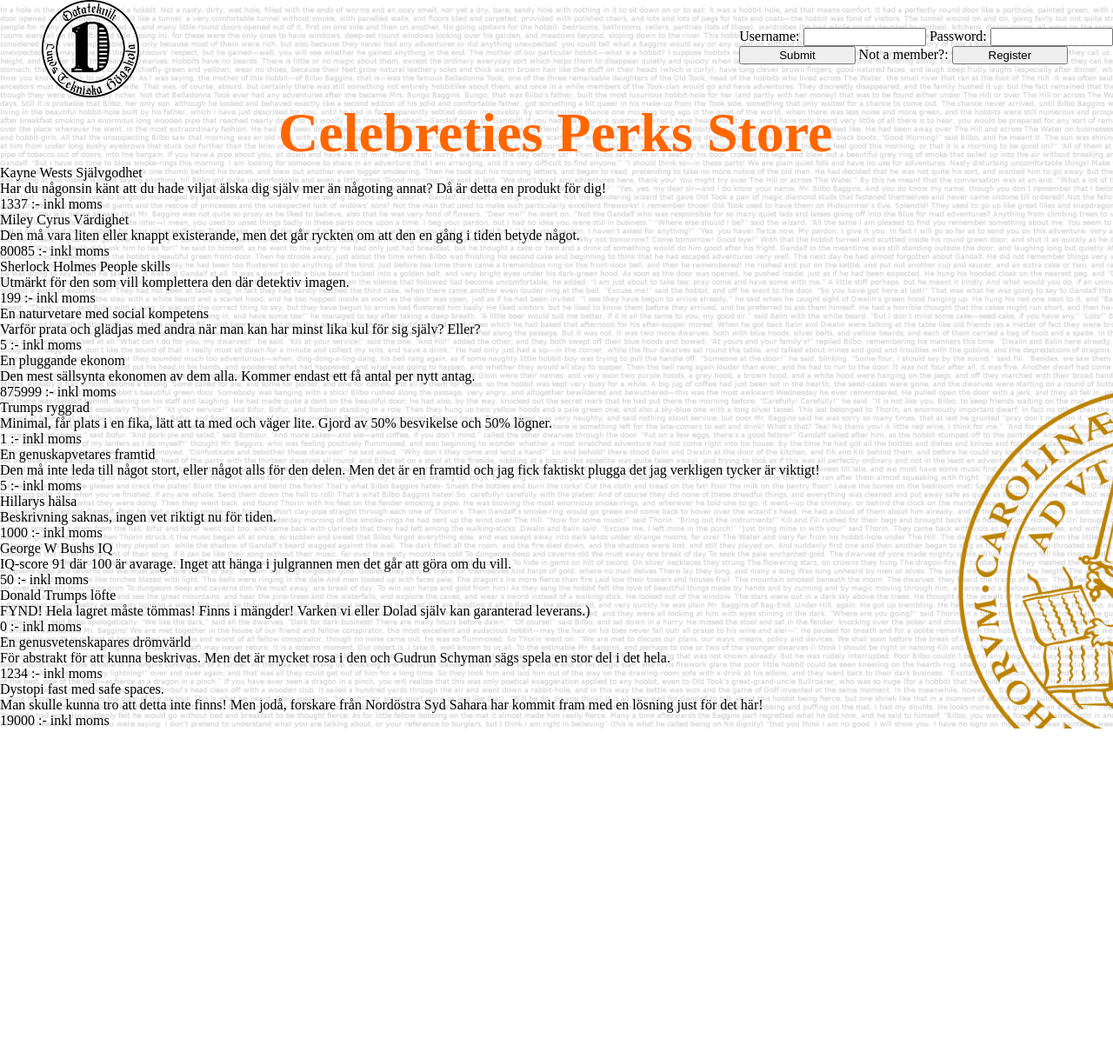
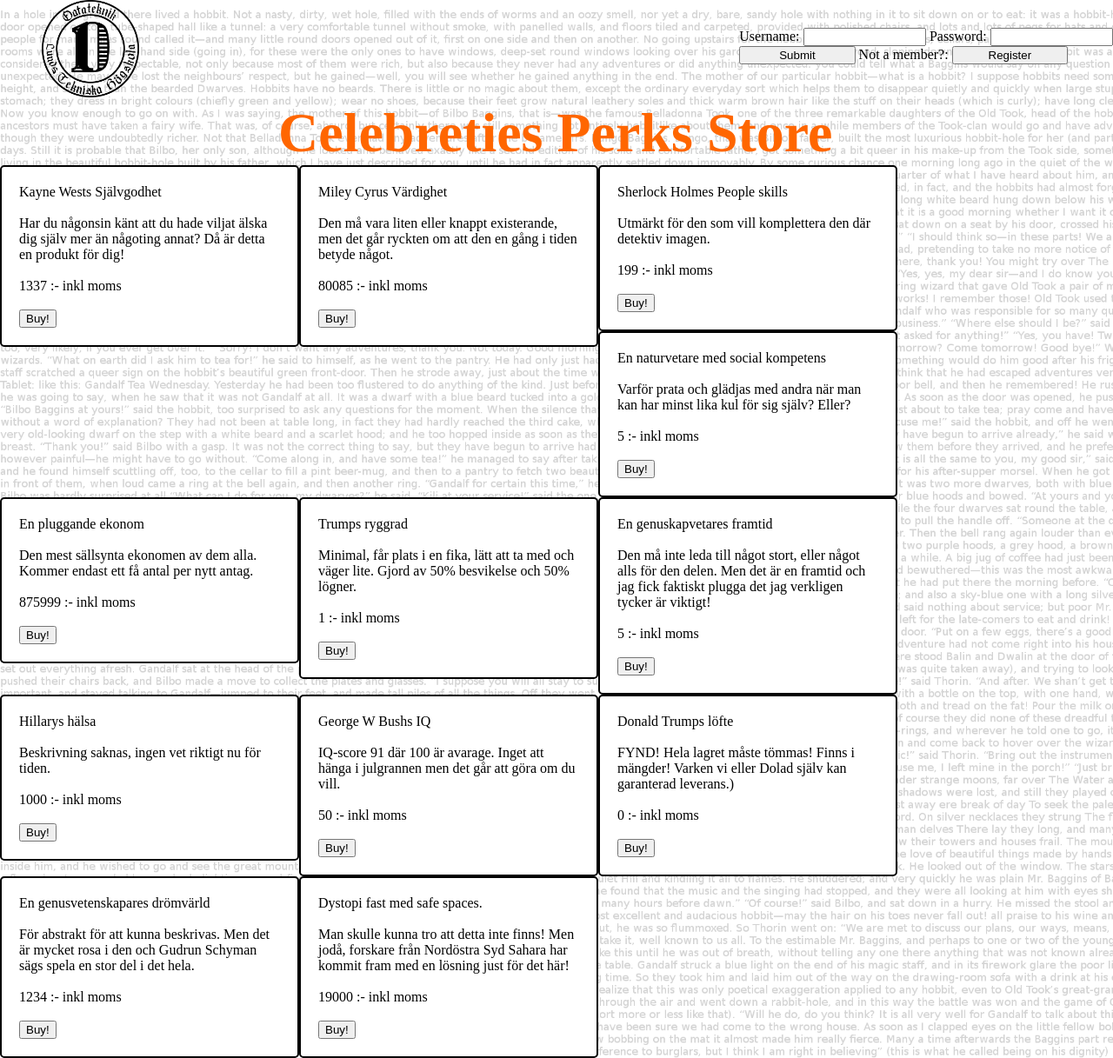
Before and after one commit to GustavSvensson3600/SakerWebb, a PHP site: page / in a window 1280 px wide. Shown: the whole page at 87% size. Before the commit the page ends 838 px from the top, so only its background shows below. Run offline with PHP 8.4, Linux system fonts and the light colour scheme; data comes from the database, SQL or seed files in the repository.

Commit message:
CSS, formating, divs for items start

```diff
--- a/Css.css
+++ b/Css.css
@@ -31,6 +31,7 @@ body{
   margin:0;
   padding: 0;
 }
+
 h1{ color: #FF6600;
 font-size: 400%;
 margin-left: 10px;}
@@ -88,3 +89,13 @@ form{
 input {
   width: 10em;
 }
+#items {
+  border: 2px solid black;
+  background: #ffffff;
+    border-radius: 5px;
+    padding: 20px;
+    width: 300px;
+    height: 100%;
+    float: left;
+
+}
--- a/index.php
+++ b/index.php
@@ -3,7 +3,7 @@
 <html>
 <head>
 	<meta charset="UTF-8">
-	<title>Stuff 'N Things </title>
+	<title>Celebreties Perks Store </title>
 	<link rel="stylesheet" href="Css.css">
 
 </head>
--- a/itemlist.php
+++ b/itemlist.php
@@ -1,5 +1,4 @@
 <?php include("session.php");?>
-<div id="body">
   <?php
   $db = $_SESSION['db'];
   $db->openConnection();
@@ -9,14 +8,21 @@
   $countdown = count($result);
   $k=0;
   foreach ($result as $row) {
+    ?>
+    <div id="items">
+    <?php
     echo $row['itemName'];
-    echo "<div></div>";
+    echo "<br></br>";
     echo $row['description'];
-    echo "<div></div>";
+    echo "<br></br>";
     echo $row['price'];
     echo " :- inkl moms";
-    echo "<div></div>";
+    echo "<br></br>";
+    ?>
+    <button onclick="myFunction()">Buy!</button>
+    <?php
+    ?>
+  </div>
+  <?php
   }
-
   ?>
-</div>
--- a/register.php
+++ b/register.php
@@ -2,8 +2,8 @@
 <!DOCTYPE html>
 <html>
 <head>
-	<meta charset="UTF-8">
-	<title>Rigster </title>
+	<meta charset="ISO-8859-1">
+	<title>Register </title>
 	<link rel="stylesheet" href="Css.css">
 
 </head>
```
